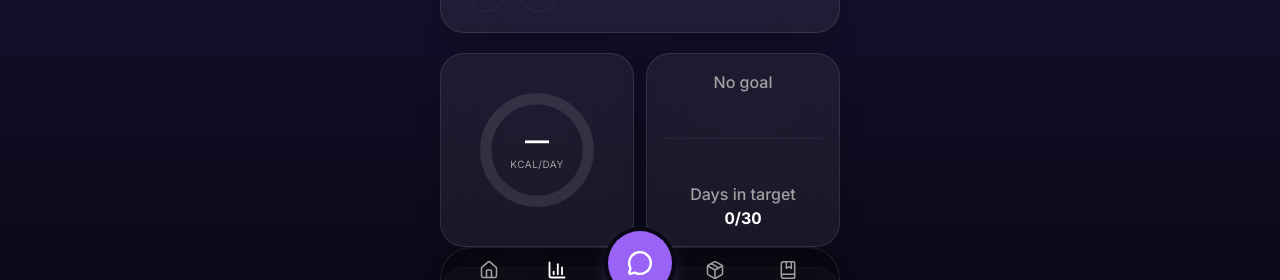
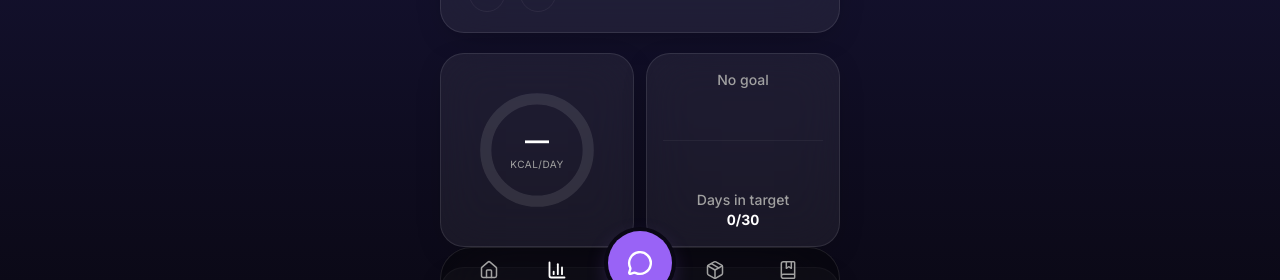
Before and after one commit to valentinalorcap/klara-app, a Next.js app: page /history in a window 1280 px wide. Shown: the part 474-754 px from the top of the page. Built offline with nearby package versions, Linux system fonts and the light colour scheme; no server answers; the database is empty; sample sign-in values are in the browser's storage.

Commit message:
polish(phase-10): drop the right-card text to text-sm to match the rest of the app

```diff
--- a/src/app/(app)/history/page.tsx
+++ b/src/app/(app)/history/page.tsx
@@ -268,15 +268,15 @@ export default async function HistoryPage({
 
         <GlassCard className="flex aspect-square flex-col justify-between p-4 text-center">
           <div>
-            <p className="text-base font-medium text-neutral-400">{vsGoal.word}</p>
+            <p className="text-sm font-medium text-neutral-400">{vsGoal.word}</p>
             {vsGoal.value ? (
-              <p className="text-base font-bold text-white tabular-nums">{vsGoal.value}</p>
+              <p className="text-sm font-bold text-white tabular-nums">{vsGoal.value}</p>
             ) : null}
           </div>
           <div className="border-t border-white/5" />
           <div>
-            <p className="text-base font-medium text-neutral-400">Days in target</p>
-            <p className="text-base font-bold text-white tabular-nums">
+            <p className="text-sm font-medium text-neutral-400">Days in target</p>
+            <p className="text-sm font-bold text-white tabular-nums">
               {inTargetCount}/{totalDaysInMonth}
             </p>
           </div>
```
